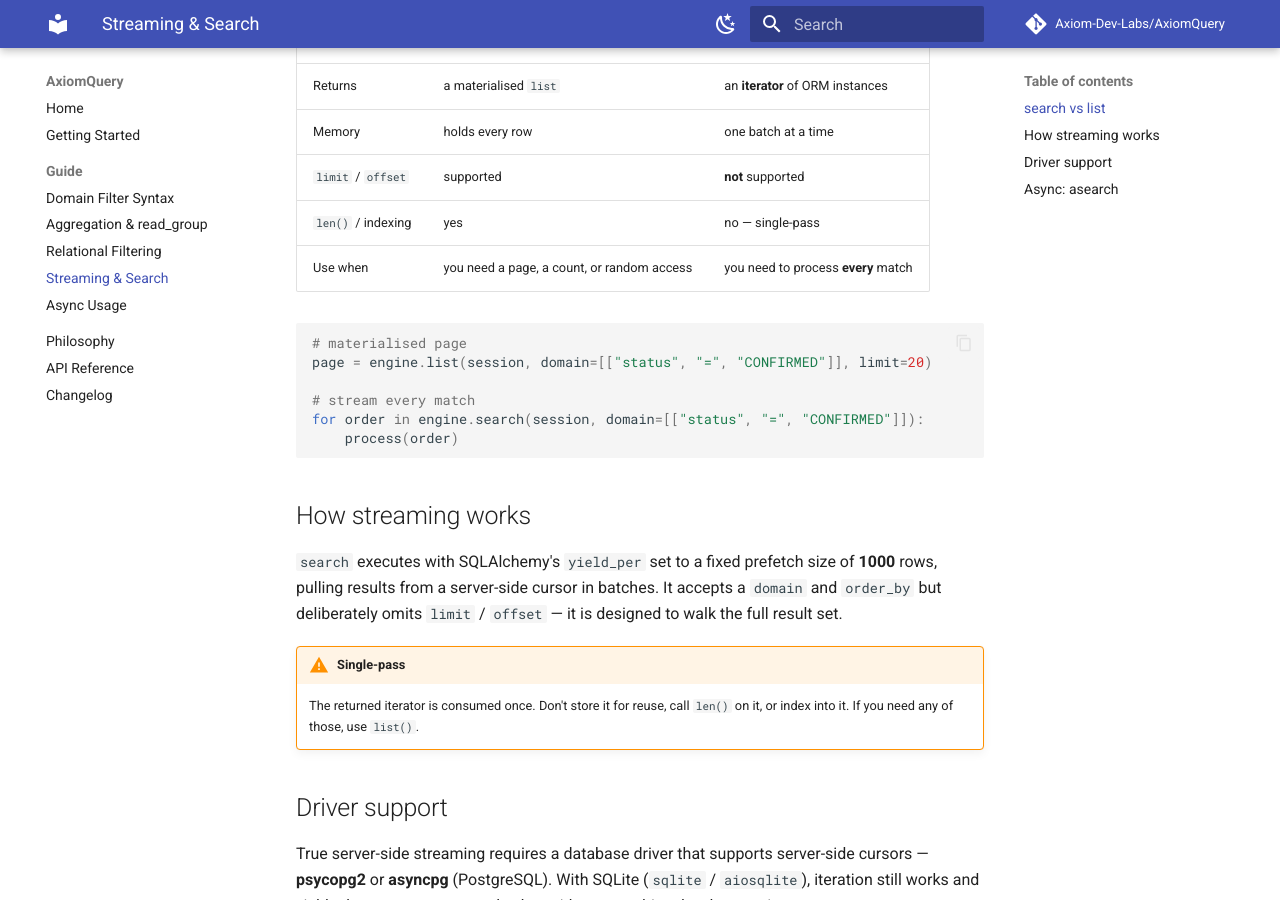
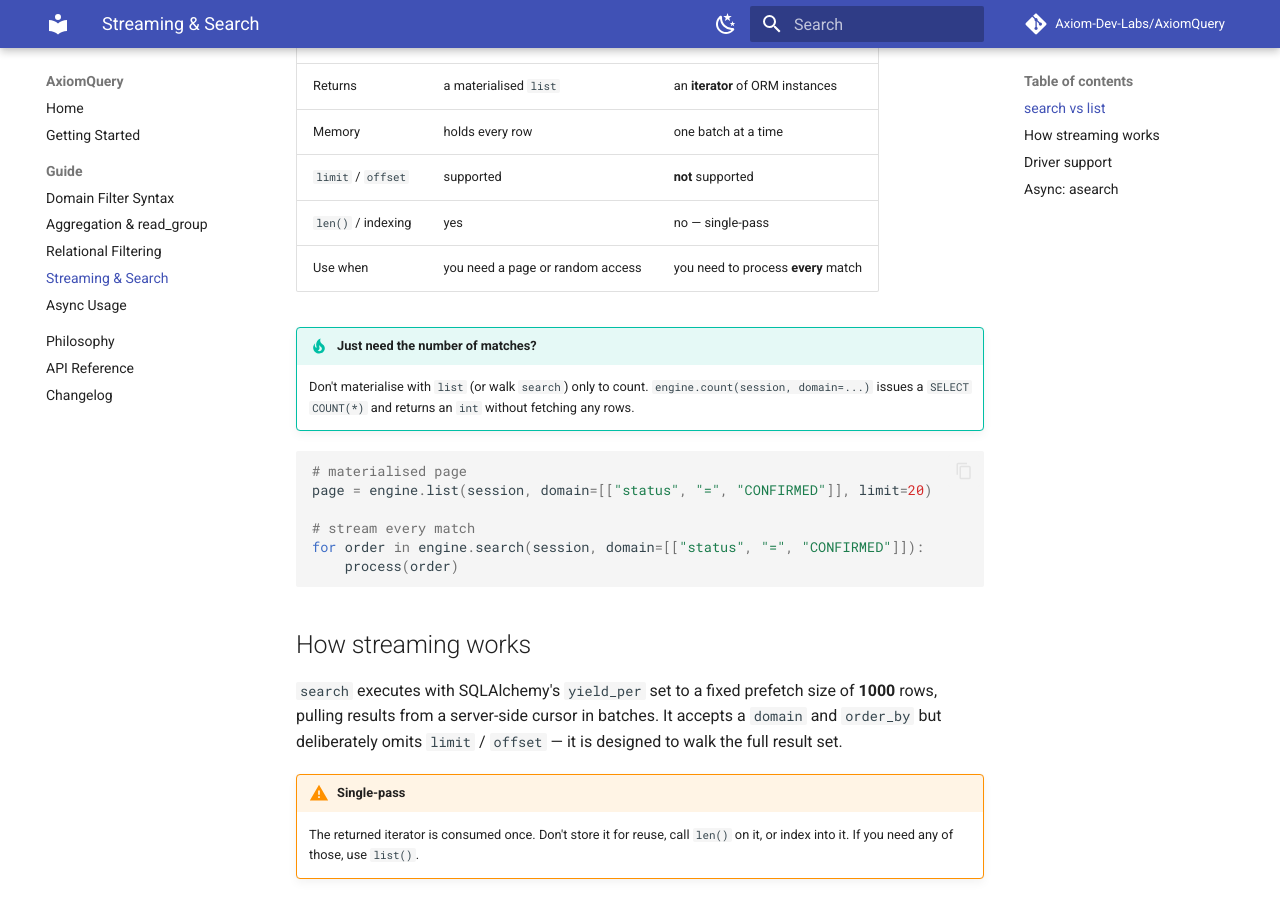
Before and after one commit to Axiom-Dev-Labs/AxiomQuery, an MkDocs documentation site: the page built from docs/guide/streaming-search.md, in a window 1280 px wide and 900 px high, scrolled down 304 px. Built offline with MkDocs 1.6.1 and Material for MkDocs 9.7.7, drawn with Linux system fonts in a browser that asks for light colours; comment, search, counter and statistics services are not loaded.

Commit message:
docs: document count() / acount() for record counts
Add count/acount to the API reference method table and the sync/async
twin table, mention it in the home page features and quick start, add a
count tip to the streaming guide, a getting-started note, and a
CHANGELOG Unreleased entry.

````diff
--- a/docs/guide/streaming-search.md
+++ b/docs/guide/streaming-search.md
@@ -11,7 +11,11 @@
 | Memory | holds every row | one batch at a time |
 | `limit` / `offset` | supported | **not** supported |
 | `len()` / indexing | yes | no — single-pass |
-| Use when | you need a page, a count, or random access | you need to process **every** match |
+| Use when | you need a page or random access | you need to process **every** match |
+
+!!! tip "Just need the number of matches?"
+    Don't materialise with `list` (or walk `search`) only to count. `engine.count(session,
+    domain=...)` issues a `SELECT COUNT(*)` and returns an `int` without fetching any rows.
 
 ```python
 # materialised page
````
Also changed, not shown: CHANGELOG.md (+12 -0 lines), docs/api-reference.md (+2 -0 lines), docs/getting-started.md (+7 -0 lines), docs/guide/async.md (+4 -0 lines), docs/index.md (+5 -0 lines).
